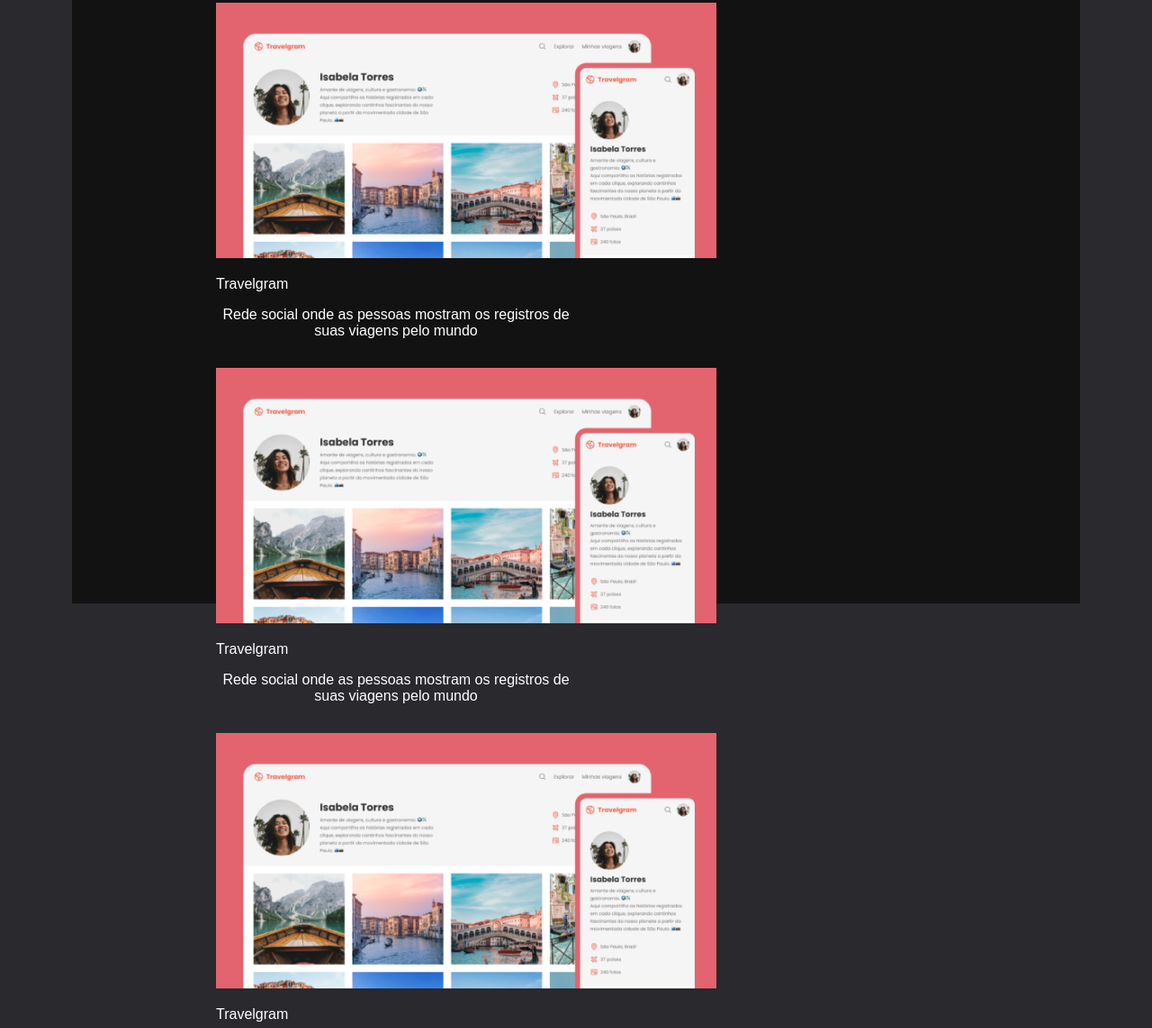
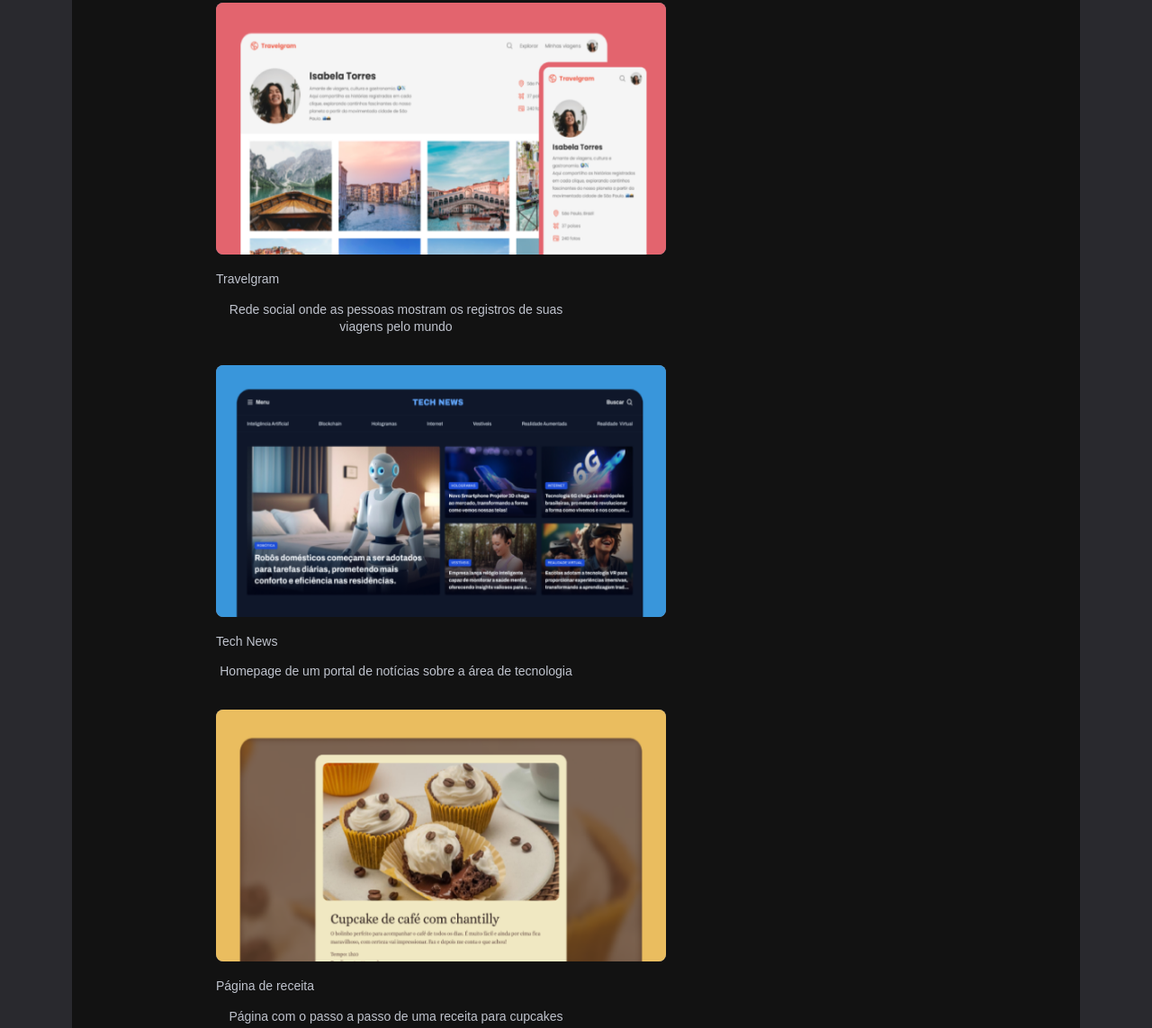
Before and after one commit to AndrewGithope/NewSite, a plain HTML site: page information.html in a window 1280 px wide. Shown: the part 1076-2219 px from the top of the page at 90% size. Drawn offline with Linux system fonts and the light colour scheme.

Commit message:
Add some changes at main part

```diff
--- a/css/style.css
+++ b/css/style.css
@@ -149,7 +149,7 @@ height: 900px;
 .container-item1-img{
 width: 774px;
 height: 800px;
-backdrop-filter: blur(20px);
+
 }
 
 /*About Me*/
@@ -360,9 +360,13 @@ color: #fff;
 .body-information{
 background-color: #29292E;
     padding: 80px 80px 75px 80px;
+    height: 100vh;
+    overflow: scroll;
 }
 
 .page-information{
+    width: 100%;
+    height: 100vh;
     margin: auto;
     padding: 0;
 }
@@ -476,7 +480,7 @@ color: #878ea1;
     margin-bottom: 50px;
     text-align: center;
     padding: 72px 120px 144px 120px;
-    height: 917px;
+    height: auto;
 }
 
 .main-header-information{
@@ -509,7 +513,9 @@ color: #e2e4e9;
 .main-container-information{
     display: flex;
     flex-direction: row;
+    justify-content: space-between;
     flex-wrap: wrap;
+    height: auto;
 
 }
 
@@ -520,9 +526,22 @@ color: #e2e4e9;
 .img-figure{
     width: 500px;
     height: 280px;
+    border-radius: 8px;
+    background-color: #878ea1;
+    transition: transform linear 0.5s;
+}
+
+.img-figure:active{
+    transform: translateY(-10px);
 }
 
 .figcaption-text{
-    color: #fff;
     max-width: 400px;
+    font-family: "Maven Pro", sans-serif;
+font-weight: 400;
+font-size: 14px;
+
+/* line-height: 20px; */
+line-height: 1.4;
+color: #c0c4ce;
 }
--- a/information.html
+++ b/information.html
@@ -97,7 +97,7 @@
 
     <figure class="figure-element">
 
-    <img class="img-fiure" src="img/Thumbnail_Project-01.png" alt="Travelling">
+    <img class="img-figure" src="img/Thumbnail_Project-01.png" alt="Travelling">
 
         <figcaption class="figcaption-text"><p style="text-align: left">Travelgram</p>
 Rede social onde as pessoas mostram os registros de suas viagens pelo mundo</figcaption>
@@ -107,20 +107,52 @@ Rede social onde as pessoas mostram os registros de suas viagens pelo mundo</fig
 
 <figure class="figure-element">
 
-    <img class="img-fiure" src="img/Thumbnail_Project-01.png" alt="Travelling">
+    <img class="img-figure" src="img/Thumbnail_Project-02.png" alt="Travelling">
 
-        <figcaption class="figcaption-text"><p style="text-align: left">Travelgram</p>
-Rede social onde as pessoas mostram os registros de suas viagens pelo mundo</figcaption>
+        <figcaption class="figcaption-text"><p style="text-align: left">Tech News</p>
+Homepage de um portal de notícias sobre a área de tecnologia</figcaption>
 
     </figure>
 
 
 <figure class="figure-element">
 
-    <img class="img-fiure" src="img/Thumbnail_Project-01.png" alt="Travelling">
+    <img class="img-figure" src="img/Thumbnail_Project-03.png" alt="Travelling">
 
-        <figcaption class="figcaption-text"><p style="text-align: left">Travelgram</p>
-Rede social onde as pessoas mostram os registros de suas viagens pelo mundo</figcaption>
+        <figcaption class="figcaption-text"><p style="text-align: left">Página de receita</p>
+Página com o passo a passo de uma receita para cupcakes</figcaption>
+
+    </figure>
+
+
+
+<figure class="figure-element">
+
+    <img class="img-figure" src="img/Thumbnail_Project-04.png" alt="Travelling">
+
+        <figcaption class="figcaption-text"><p style="text-align: left">Zingen</p>
+Landing Page completa e responsiva de um aplicativo de Karaokê</figcaption>
+
+    </figure>
+
+
+
+<figure class="figure-element">
+
+    <img class="img-figure" src="img/Thumbnail_Project-05.png" alt="Travelling">
+
+        <figcaption class="figcaption-text"><p style="text-align: left">Refund</p>
+Um sistema para pedido e acompanhamento de reembolso </figcaption>
+
+    </figure>
+
+
+<figure class="figure-element">
+
+    <img class="img-figure" src="img/Thumbnail_Project-06.png" alt="Travelling">
+
+        <figcaption class="figcaption-text"><p style="text-align: left">Página de turismo</p>
+Página com as principais informações para quem quer viajar para Busan</figcaption>
 
     </figure>
 
```
Also changed, not shown: img/Thumbnail_Project-02.png (added), img/Thumbnail_Project-03.png (added), img/Thumbnail_Project-04.png (added), img/Thumbnail_Project-05.png (added), img/Thumbnail_Project-06.png (added).
